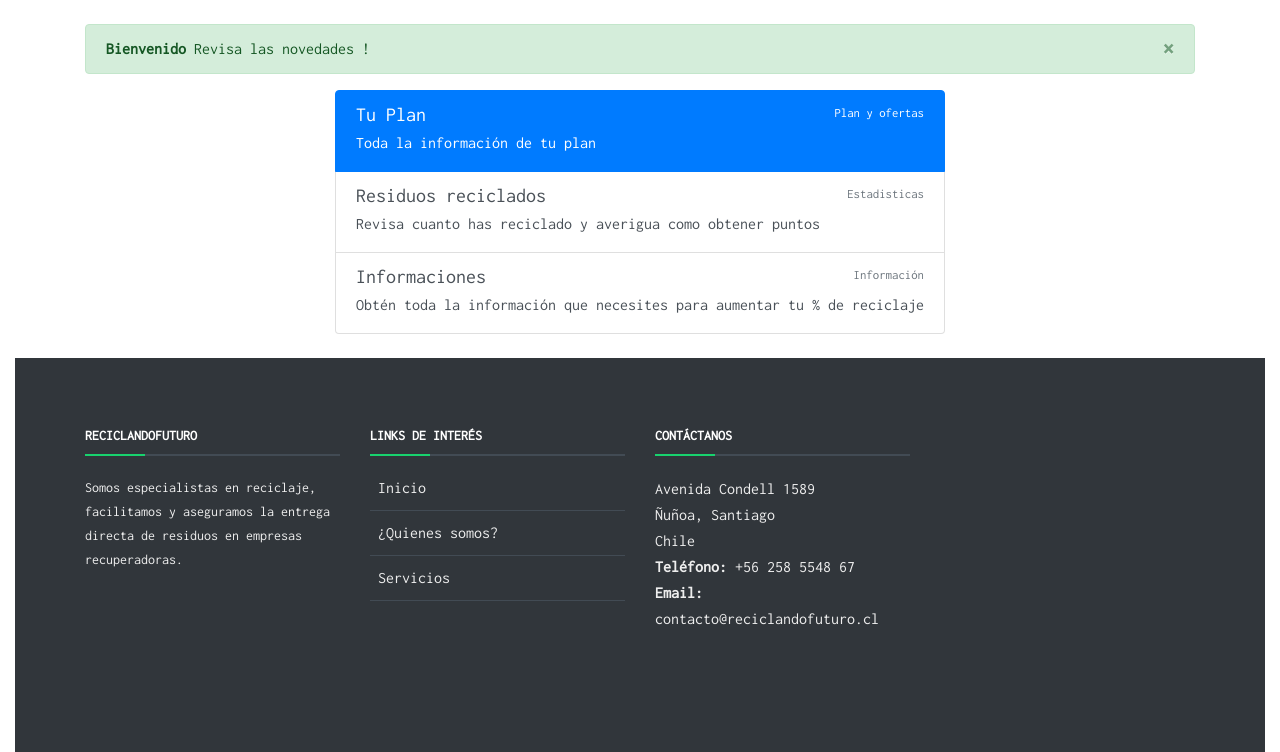
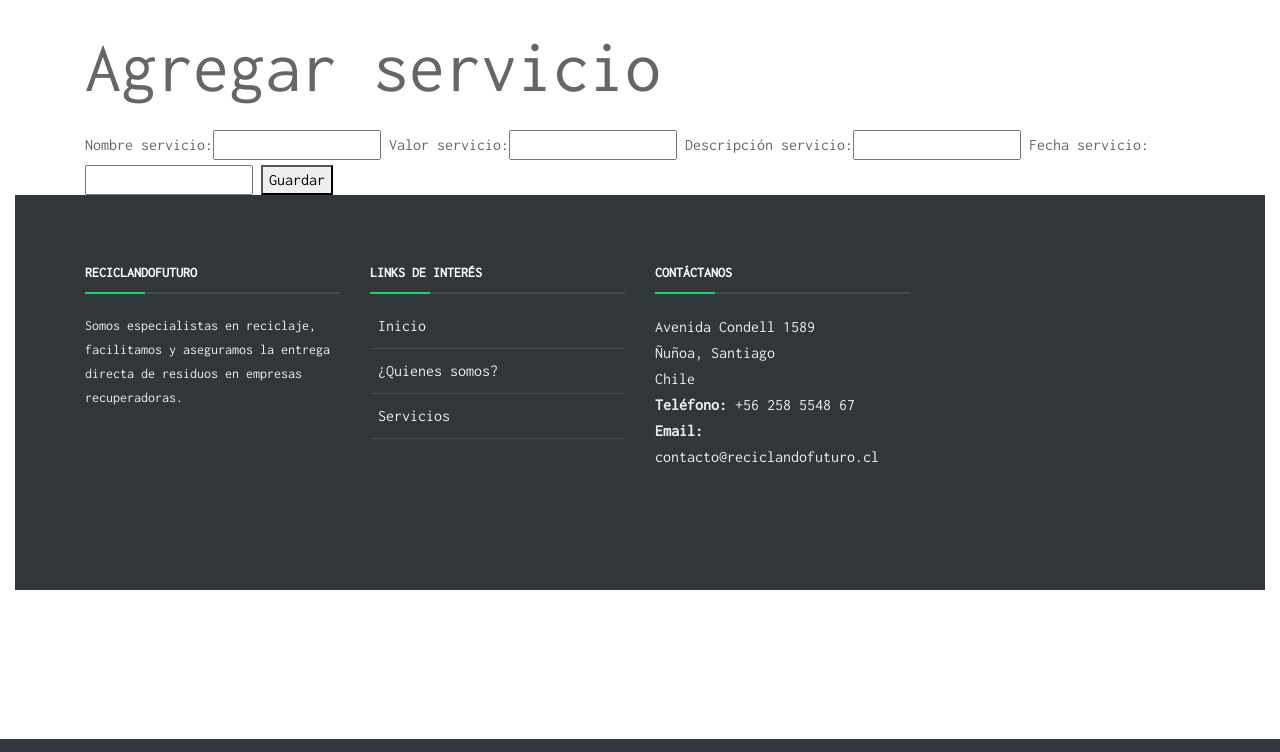
Before and after one commit to angelog05/reciclajedos, a Django app: page /agregar_servicio in a window 1280 px wide. Shown: the part 61-813 px from the top of the page. Run offline with Django 3.2, Linux system fonts and the light colour scheme; some libraries are stand-ins or nearby versions.

Commit message:
CRUD terminado
Finalizacion del crud

```diff
--- a/proreciclaje/gestion_usuario/forms.py
+++ b/proreciclaje/gestion_usuario/forms.py
@@ -1,6 +1,6 @@
 from django import forms
 from django.contrib.auth.models import User
-from .models import PerfilUsuario
+from .models import PerfilUsuario, Servicio
 
 
 class   PerfilUsuarioForm(forms.ModelForm):
@@ -12,13 +12,31 @@
             'foto_perfil': 'Foto de perfil'
         }
 
+class RegistraServicio(forms.ModelForm):
+    class Meta():
+        model = Servicio
+        fields = ('nombre_servicio',
+                'valor_servicio',
+                'descripcion_servicio',
+                'fecha_servicio'
+                )
+        labels = {
+            'nombre_servicio': 'Nombre servicio',
+            'valor_servicio': 'Valor servicio',
+            'descripcion_servicio': 'Descripción servicio',
+            'fecha_servicio': 'Fecha servicio',
+            'cliente': 'Cliente'
+        }
+        exclude = ('cliente',)
 
 class RegistrarForm(forms.ModelForm):
     password = forms.CharField(widget=forms.PasswordInput(), label='Contraseña')
 
     class Meta:
         model = User
-        fields = ('username', 'email', 'password')
+        fields = ('username',
+                'email',
+                'password')
         labels = {
             'username': 'Nombre de usuario',
             'email': 'Correo',
--- a/proreciclaje/gestion_usuario/models.py
+++ b/proreciclaje/gestion_usuario/models.py
@@ -1,7 +1,6 @@
 from django.db import models
 from django.contrib.auth.models import User
-
-# Create your models here.
+from django.utils.translation import ugettext as _
 
 
 class PerfilUsuario(models.Model):
@@ -11,3 +10,13 @@
 
     def __str__(self):
         return self.user.username
+
+class Servicio(models.Model):
+    nombre_servicio         = models.CharField(max_length=80)
+    valor_servicio          = models.IntegerField()
+    descripcion_servicio    = models.CharField(max_length=200)
+    fecha_servicio          = models.DateTimeField()
+    cliente                 = models.ManyToManyField(User)
+
+    def __str__(self):
+        return self.nombre_servicio
--- /dev/null
+++ b/proreciclaje/gestion_usuario/templates/gestion_usuario/agregar_servicio.html
@@ -0,0 +1,13 @@
+{% extends 'base.html' %}
+{% block content %}
+    <br>
+
+    <h1 class="display-3">Agregar servicio</h1>
+
+    <form method="POST">
+        {% csrf_token %}
+        {{form}}
+    <button type="submit">Guardar</button>
+    </form>
+
+{% endblock content %}
--- a/proreciclaje/gestion_usuario/templates/gestion_usuario/index.html
+++ b/proreciclaje/gestion_usuario/templates/gestion_usuario/index.html
@@ -37,9 +37,6 @@
             </a>
         </div>
     </div>
-    <div class="row">
-
-    </div>
     <br>
 {% endblock content %}
 <!-- ////////////////////////////////////////////////// -->
--- a/proreciclaje/gestion_usuario/urls.py
+++ b/proreciclaje/gestion_usuario/urls.py
@@ -3,6 +3,9 @@
 app_name = 'gestion_usuario'
 
 urlpatterns = [
+    url('agregar_servicio', views.agregar_servicio, name='agregar_servicios'),
+    url('listar_servicios', views.listar_servicios, name='listar_servicios'),
+    url('eliminar_usuario/<int:id_user>',views.eliminar_usuario, name='eliminar_usuario'),
     url('principal/', views.principal, name='principal'),
     url('registrar/', views.registrar, name='registrar'),
     url('login/', views.usuario_login, name='login'),
--- a/proreciclaje/gestion_usuario/views.py
+++ b/proreciclaje/gestion_usuario/views.py
@@ -2,86 +2,121 @@
 from django.contrib.auth import authenticate, login, logout
 from django.http import HttpResponseRedirect, HttpResponse
 from django.urls import reverse
-from .forms import RegistrarForm, PerfilUsuarioForm
+from .forms import RegistrarForm, PerfilUsuarioForm, RegistraServicio
+from .models import User, Servicio
 
-## Cierre de sesion
+# Cierre de sesion
 def usuario_logout(request):
     logout(request)
-    ##return HttpResponseRedirect(reverse('gestion_usuario:principal'))
-    return render(request, 'principal.html',{})
+    # return HttpResponseRedirect(reverse('gestion_usuario:principal'))
+    return render(request, 'principal.html', {})
 
-## renderizacion a pagina inicial
+# renderizacion a pagina inicial
 def index(request):
-    return render(request, 'gestion_usuario/index.html',{})
+    if request.user.is_authenticated:
+        # Si utilizo esta opcion genera error::
+        # TypeError at /
+        # quote_from_bytes() expected bytes
+        # return HttpResponseRedirect(reverse,('gestion_usuario:index'))
+        # Con este return no tiene problemas
+        return render(request, 'gestion_usuario/index.html', {})
+    else:
+        return render(request, 'principal.html', {})
 
-## renderizacion a pagina inicial
+# renderizacion a pagina inicial
 def principal(request):
-    return render(request, 'principal.html',{})
+    return render(request, 'principal.html', {})
 
-## Inicio de sesión
+# Inicio de sesión
 def usuario_login(request):
-    ##  Valida si existe un usuario autenticado
+    # Valida si existe un usuario autenticado
     if request.user.is_authenticated:
-        return HttpResponseRedirect(reverse,('gestion_usuario:index'))
+        return HttpResponseRedirect(reverse, ('gestion_usuario:index'))
     else:
         # Recibe formulario mediante metodo POST
         if request.method == 'POST':
-            ## Recibimos la informacion del formulario
+            # Recibimos la informacion del formulario
             username = request.POST.get('username')
             password = request.POST.get('password')
-            ## Autenticamos el usuario
+            # Autenticamos el usuario
             user = authenticate(username=username, password=password)
-            ## Verifica que exista el usuario
+            # Verifica que exista el usuario
             if user:
-                ##Verifica si el usuario esta activo
+                # Verifica si el usuario esta activo
                 if user.is_active:
-                    ## Genera un login para autenticar al usuario
+                    # Genera un login para autenticar al usuario
                     login(request, user)
                     return HttpResponseRedirect(reverse('gestion_usuario:index'))
                 else:
                     return HttpResponse("Tu cuenta esta inactiva.")
             else:
-                ## Si no existe usuario
+                # Si no existe usuario
                 print("username: {} - password: {}".format(username, password))
                 return HttpResponse("Datos inválidos")
-        else: ##Si llega desde una url en metodo GET (desde el navegador)
+        else:  # Si llega desde una url en metodo GET (desde el navegador)
             return render(request, 'gestion_usuario/login.html', {})
 
-## Registrar usuario nuevo
+# Registrar usuario nuevo
 def registrar(request):
     registrado = False
     # Recibe formulario mediante metodo POST
     if request.method == 'POST':
-        ## Crea formulario de usuario con informacion del request
+        # Crea formulario de usuario con informacion del request
         user_form = RegistrarForm(data=request.POST)
-        ## Crea formulario de perfil con informacion del request
+        # Crea formulario de perfil con informacion del request
         profile_form = PerfilUsuarioForm(data=request.POST)
         if user_form.is_valid() and profile_form.is_valid():
-            ## Guardamos en base de datos
+            # Guardamos en base de datos
             user = user_form.save()
-            ## Encripta password con el modelo de django
+            # Encripta password con el modelo de django
             user.set_password(user.password)
-            ## Guarda usuario tras encriptacion
+            # Guarda usuario tras encriptacion
             user.save()
-            ## Instancia un objeto perfil
+            # Instancia un objeto perfil
             profile = profile_form.save(commit=False)
-            ## Asigna un usario al perfil
+            # Asigna un usario al perfil
             profile.user = user
-            ## Valida si en el Array FILES existe el archivo del input foto_perfil
+            # Valida si en el Array FILES existe el archivo del input foto_perfil
             if 'foto_perfil' in request.FILES:
-                ## Agrega la imagen al perfil
+                # Agrega la imagen al perfil
                 profile.foto_perfil = request.FILES['foto_perfil']
-            ## Guarda en base de datos
+            # Guarda en base de datos
             profile.save()
             registrado = True
-        else: ## Si alguno de los formularios es invalido
+        else:  # Si alguno de los formularios es invalido
             print(user_form.errors, profile_form.errors)
             return HttpResponse("Datos inválidos")
-    else: ## Si no es POST generamos los formularios
+    else:  # Si no es POST generamos los formularios
         user_form = RegistrarForm()
         profile_form = PerfilUsuarioForm()
 
     return render(request, 'gestion_usuario/registrar.html',
-                    {'user_form': user_form,
-                     'profile_form': profile_form,
-                     'registrado': registrado})
+                  {'user_form': user_form,
+                   'profile_form': profile_form,
+                   'registrado': registrado})
+
+# @staff_member_required
+def eliminar_usuario(request, id_user):
+    u = User.objects.get(id=id_user)
+    u.delete()
+    return render(request,'principal.html',{})
+
+def listar_servicios(request):
+    # creamos una colección la cual carga TODOS los registos
+    servicios = Servicio.objects.all()
+    # renderizamos la colección en el template
+    return render(request,
+        "gestion_usuario/listar_servicios.html", {'servicios': servicios})
+
+def agregar_servicio(request):
+    data = {
+        'form': RegistraServicio()
+    }
+
+    if request.method == "POST":
+        formulario = RegistraServicio(request.POST)
+        if formulario.is_valid():
+            formulario.save()
+            data['mensaje']="Guardado Correctamente"
+
+    return render(request, 'gestion_usuario/agregar_servicio.html', data)
```
Also changed, not shown: proreciclaje/gestion_usuario/templates/gestion_usuario/eliminar.html (added, +11 -0 lines), proreciclaje/gestion_usuario/templates/gestion_usuario/listar_servicios.html (added, +36 -0 lines), proreciclaje/db.sqlite3, proreciclaje/gestion_usuario/migrations/0002_servicio.py (added), proreciclaje/media/foto_perfil/15128952_10210983003153290_2230509391465619330_o.jpg (added), proreciclaje/media/foto_perfil/1935282_1123305215427_2427258_n.jpg (added).
